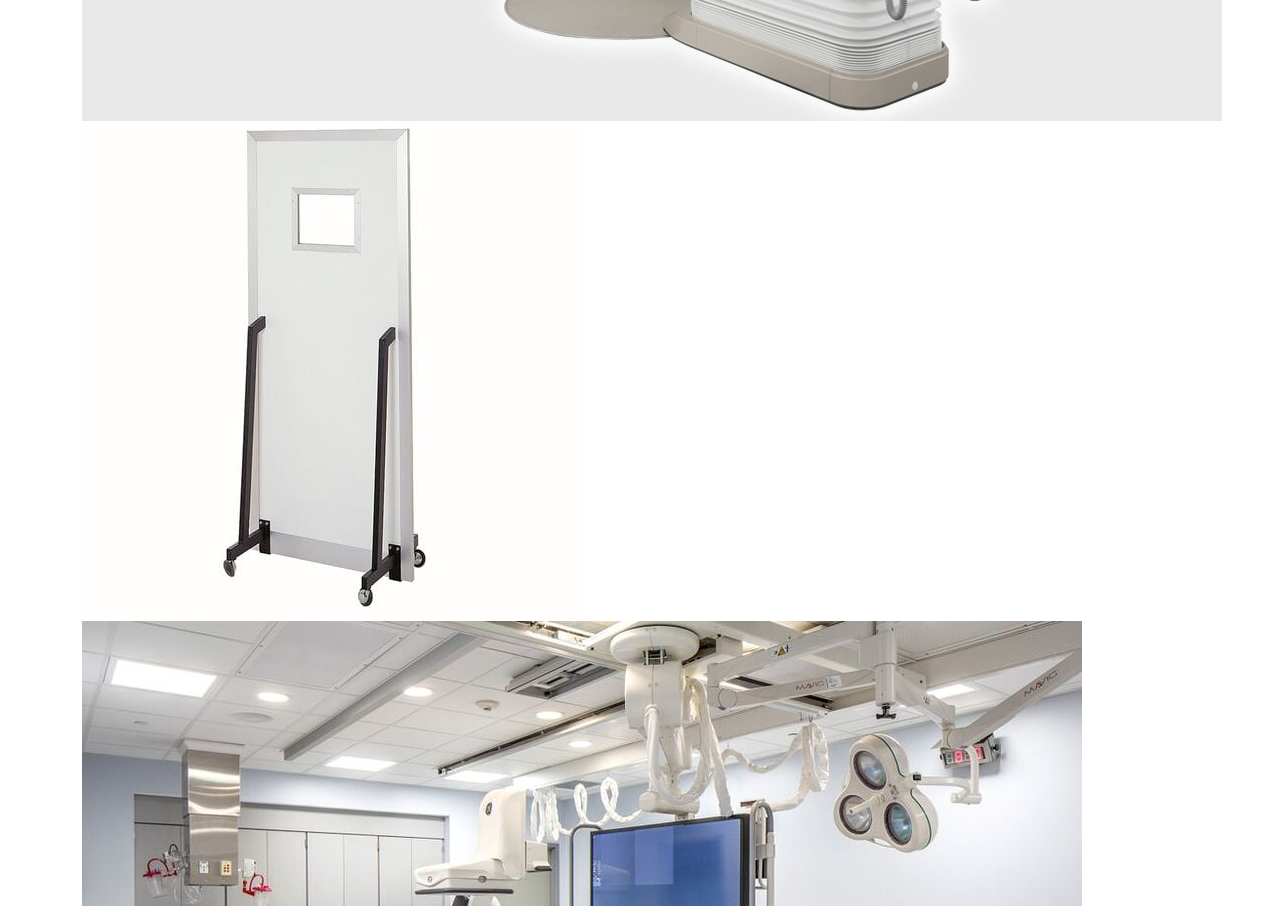
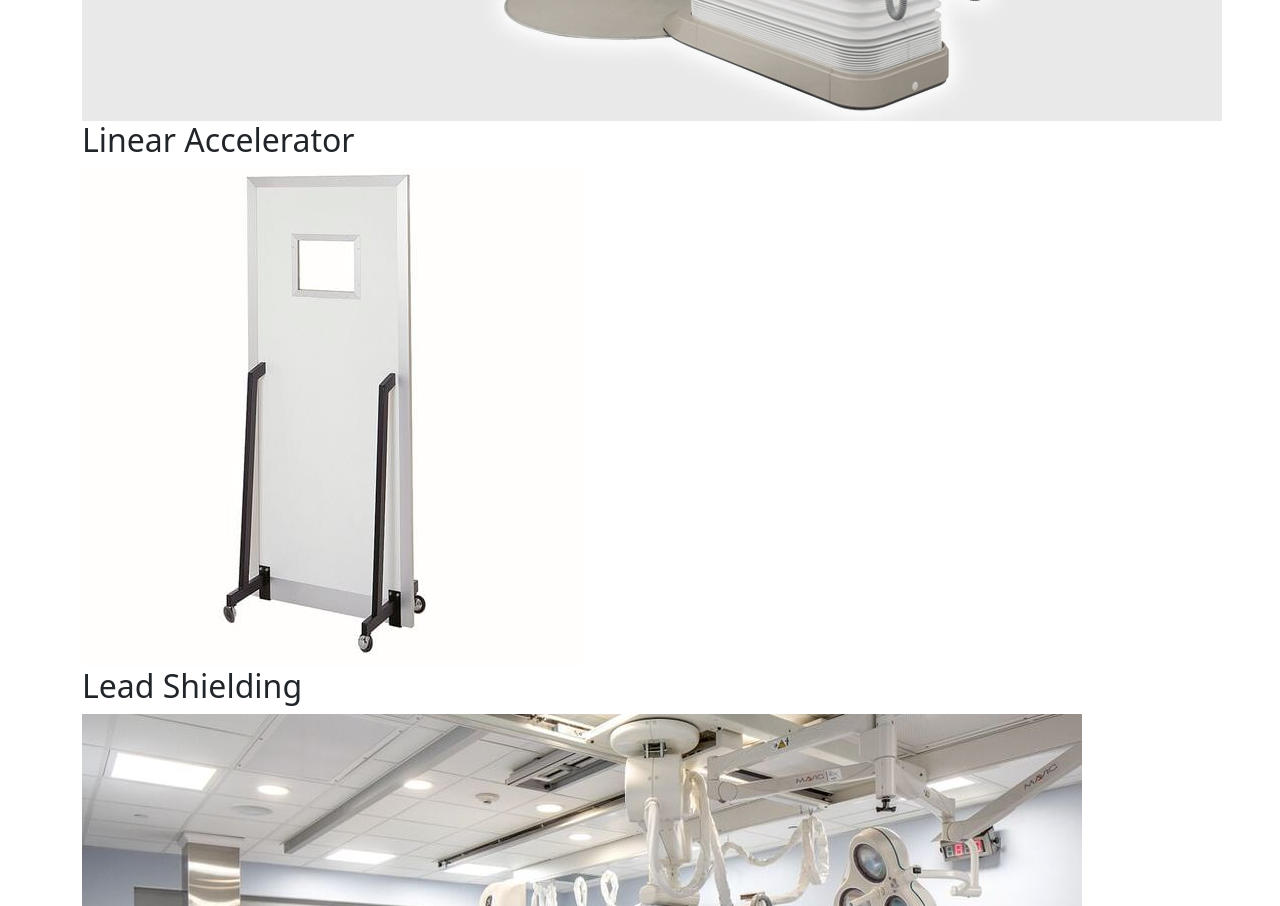
Before and after one commit to isir10/Afya-Supplies, a plain HTML site: page radiology.html in a window 1280 px wide. Shown: the part 1660-2566 px from the top of the page. Drawn offline with nearby package versions, Linux system fonts and the light colour scheme.

Commit message:
added changes

```diff
--- a/radiology.html
+++ b/radiology.html
@@ -43,8 +43,14 @@
                 <img src="./images/ultra.png" alt="">
                 <h2>Ultrasonography Machines</h2>
                 </div>
+                <div>
             <img src="./images/linear.jpg" alt="">
+            <h2>Linear Accelerator</h2>
+                </div>
+                <div>
             <img src="./images/lead.jpg" alt="">
+            <h2>Lead Shielding</h2>
+                </div>
             <img src="./images/interve.jpg" alt="">
             <img src="./images/CTscan.jpg" alt="">
 
```
